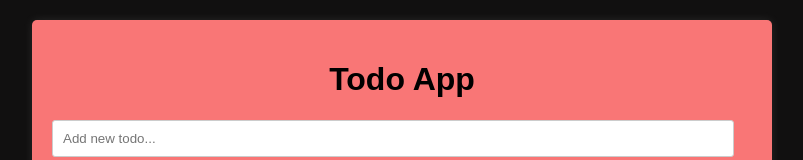
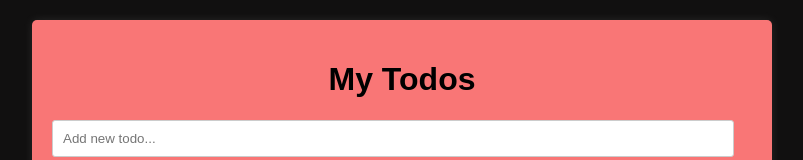
Before and after one commit to Taniakhawaja/to-do, a plain HTML site: page index.html in a window 1280 px wide. Shown: the top 160 px of the page, without its empty margins (238-1041 px from the left). Drawn offline with Linux system fonts and the light colour scheme.

Commit message:
Update index.html

```diff
--- a/index.html
+++ b/index.html
@@ -8,7 +8,7 @@
 </head>
 <body>
     <div id="todo-container">
-        <h1>Todo App</h1>
+        <h1>My Todos</h1>
         <input type="text" id="todo-input" placeholder="Add new todo...">
         <ul id="todo-list"></ul>
     </div>
```
